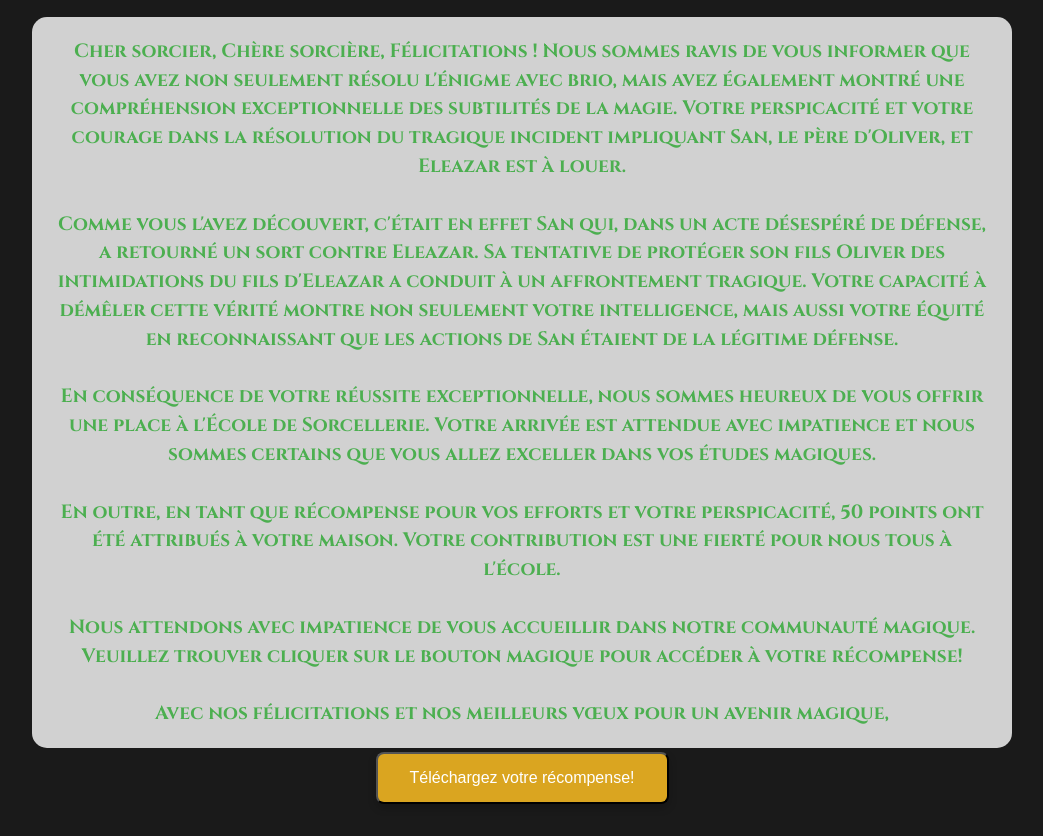
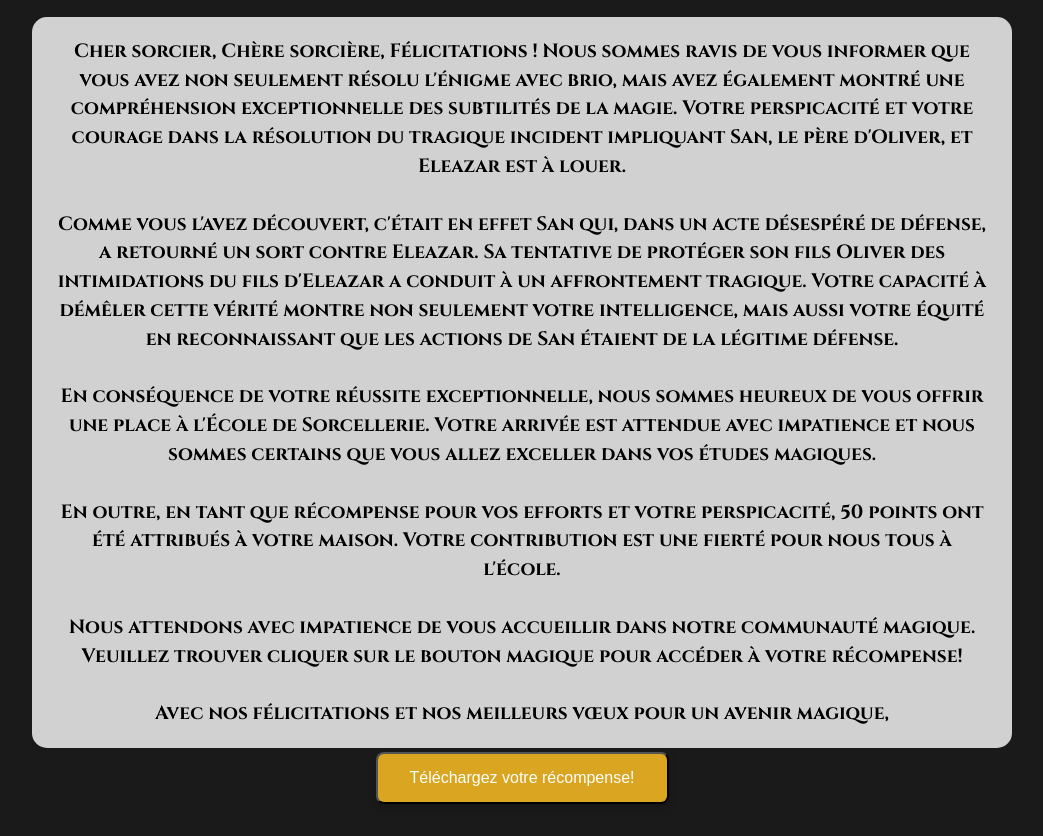
Before and after one commit to KillEvent/enigmesorcier3, a plain HTML site: page index.html in a window 1280 px wide. Shown: the part 112-948 px from the top of the page, without its empty margins (118-1161 px from the left). Drawn offline with Linux system fonts and the light colour scheme.

Commit message:
Update index.html

```diff
--- a/index.html
+++ b/index.html
@@ -27,7 +27,7 @@
         background-color: rgba(255, 255, 255, 0.8); /* Légère transparence pour améliorer la lisibilité */
         padding: 20px;
         border-radius: 15px;
-        color: #4CAF50;
+        color: black;
     }
 
     .hover-effect:hover {
```
